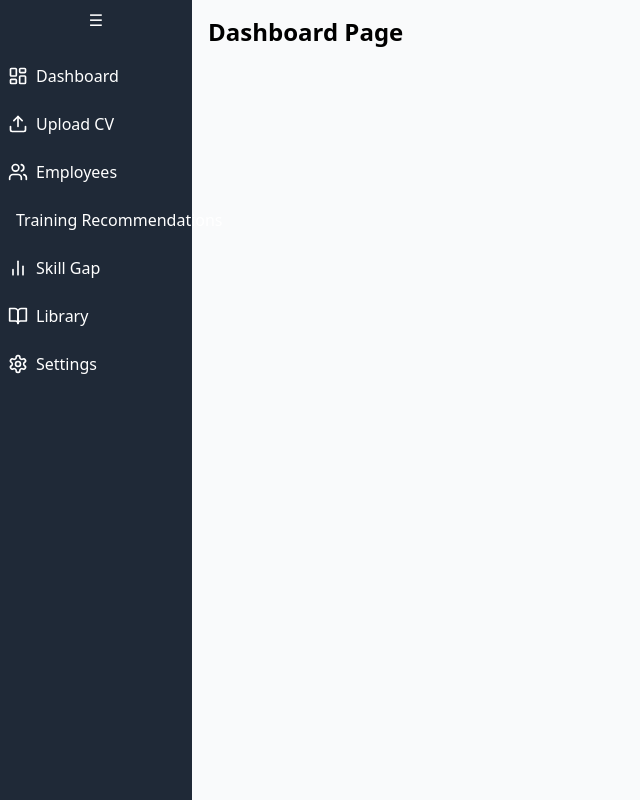
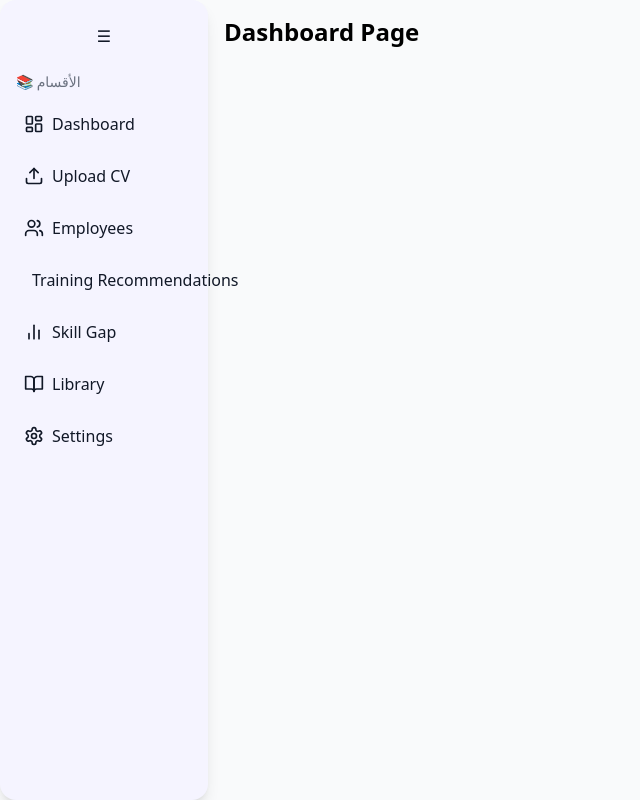
Before and after one commit to iRashedK/HR, a React (Vite) app in the folder frontend/: page / in a window 1280 px wide. Shown: the whole page, without its empty margins (0-640 px from the left). Built offline with nearby package versions, Linux system fonts and the light colour scheme; the HTML template or start-up script is replaced by a standard one.

Commit message:
style: modernize sidebar design

```diff
--- a/frontend/src/components/Sidebar.jsx
+++ b/frontend/src/components/Sidebar.jsx
@@ -25,20 +25,25 @@ export default function Sidebar() {
   const rtl = typeof document !== 'undefined' && document.documentElement.dir === 'rtl';
   return (
     <aside
-      className={`bg-gray-800 text-white h-screen flex flex-col ${
-        open ? 'w-48' : 'w-14'
-      } transition-all duration-200 ${rtl ? 'order-last' : ''}`}
+      className={`bg-[#f5f4ff] dark:bg-gray-800 dark:text-white text-gray-900 h-screen flex flex-col shadow-lg rounded-2xl p-4 transition-all duration-200 ${
+        open ? 'w-52' : 'w-16'
+      } ${rtl ? 'order-last' : ''}`}
     >
-      <button className="p-2" onClick={() => setOpen(!open)} aria-label="toggle sidebar">
+      <button className="p-2 mb-4" onClick={() => setOpen(!open)} aria-label="toggle sidebar">
         ☰
       </button>
-      <nav className="mt-4 space-y-2 flex-1">
+      {open && (
+        <h2 className="text-sm text-gray-500 dark:text-gray-400 mb-3">📚 الأقسام</h2>
+      )}
+      <nav className="space-y-3 flex-1">
         {items.map(({ to, icon: Icon, label }) => (
           <NavLink
             key={to}
             to={to}
             className={({ isActive }) =>
-              `flex items-center gap-2 p-2 hover:bg-gray-700 ${isActive ? 'bg-gray-700' : ''}`
+              `flex items-center gap-2 p-2 rounded-lg transition-colors duration-300 hover:bg-[#e3dbff] dark:hover:bg-gray-700 ${
+                isActive ? 'bg-[#c6bfff] dark:bg-gray-700 font-semibold' : ''
+              }`
             }
           >
             <Icon size={20} />
```
